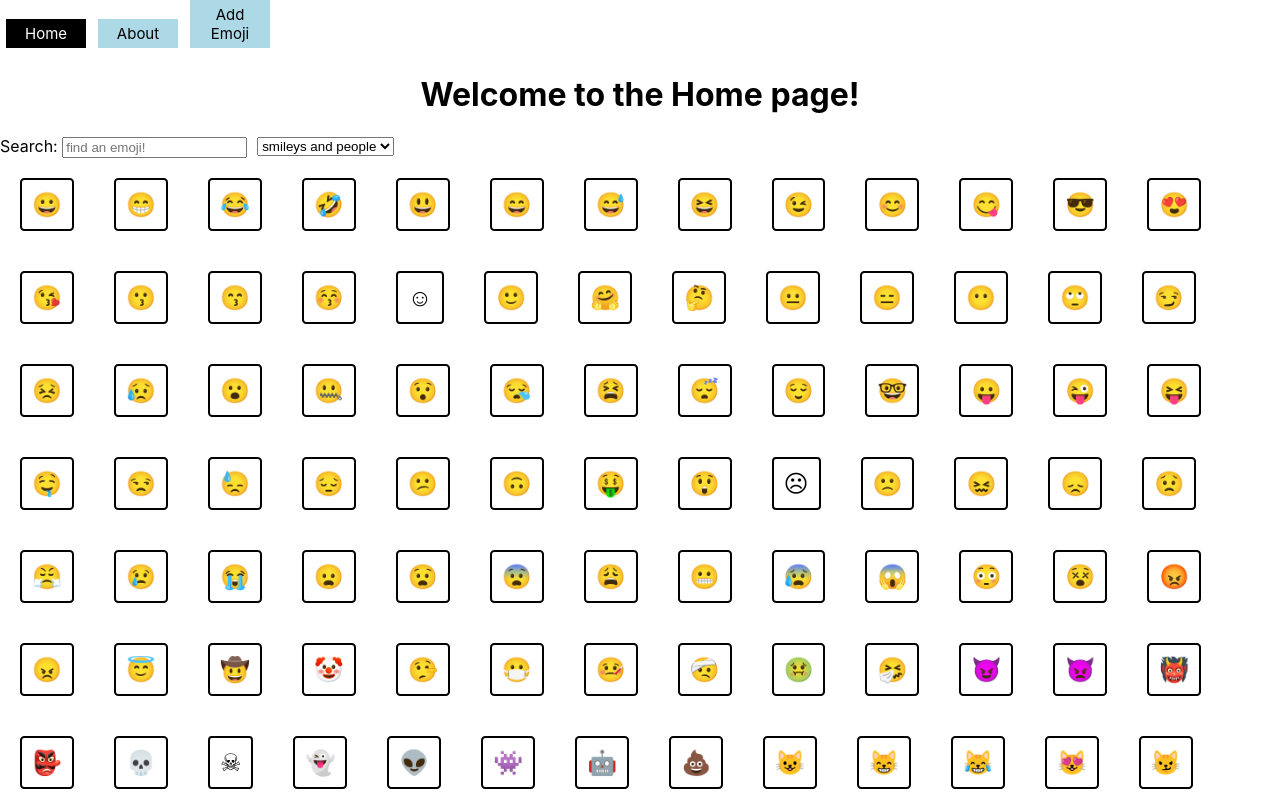
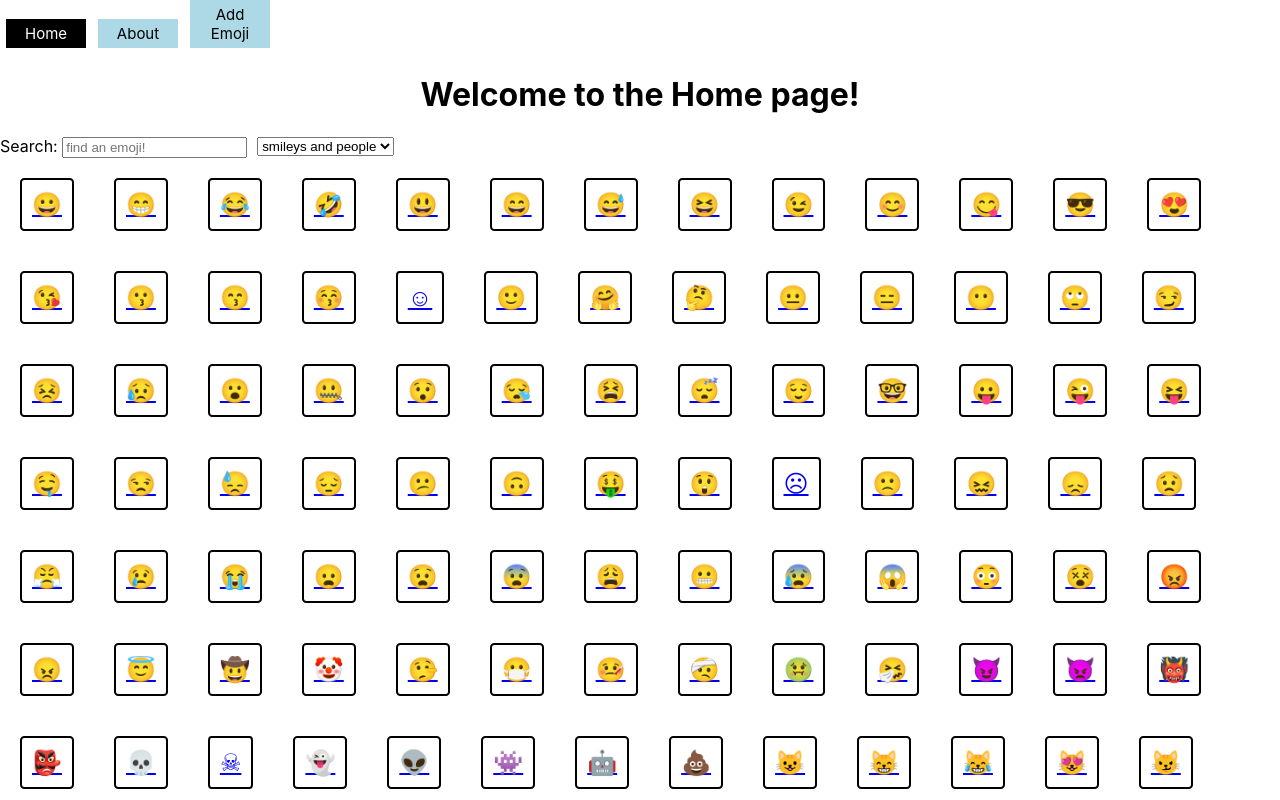
Before and after one commit to connordbrown/phase-2-project, a React (Create React App) app: page / in a window 1280 px wide. Shown: the top 800 px of the page. Built offline with nearby package versions, Linux system fonts and the light colour scheme; data requests are answered from the project's data file.

Commit message:
add Link to each card

```diff
--- a/src/components/EmojiCard.js
+++ b/src/components/EmojiCard.js
@@ -1,7 +1,8 @@
-import React, { useState } from "react";
+import React from "react";
+import { Link } from "react-router-dom";
 import "./App.css";
 
-function EmojiCard({ id, htmlCode }) {
+function EmojiCard({ id, htmlCode, name }) {
 
   // safely converts htmlCode to text
   const text = document.createElement("div");
@@ -10,17 +11,20 @@ function EmojiCard({ id, htmlCode }) {
   const convertedText = text.innerText;
 
   return (
+    <Link to={`/emoji/${name}`}>
       <div className="emoji-card">
-        <div className="image"></div>
+
         <div className="content">
           <div className="header">
             {convertedText}
           </div>
         </div>
+
         <div className="extra content">
           <span></span>
         </div>
       </div>
+      </Link>
   );
 }
 
--- a/src/components/EmojiCollection.js
+++ b/src/components/EmojiCollection.js
@@ -4,10 +4,11 @@ import "./App.css";
 
 function EmojiCollection({ emojis }) {
   const emojisToDisplay = emojis.map(emoji => {
-    const { id, htmlCode } = emoji;
+    const { id, htmlCode, name } = emoji;
     return <EmojiCard key={id}
                         id={id}
                         htmlCode={htmlCode}
+                        name={name}
     />
   })
 
--- a/src/pages/EmojiInfo.js
+++ b/src/pages/EmojiInfo.js
@@ -1,7 +1,10 @@
 import React from 'react';
+import EmojiCard from '../components/EmojiCard';
 
 function EmojiInfo() {
-
+    return (
+        <div>You are here!</div>
+    )
 }
 
 export default EmojiInfo;
```
